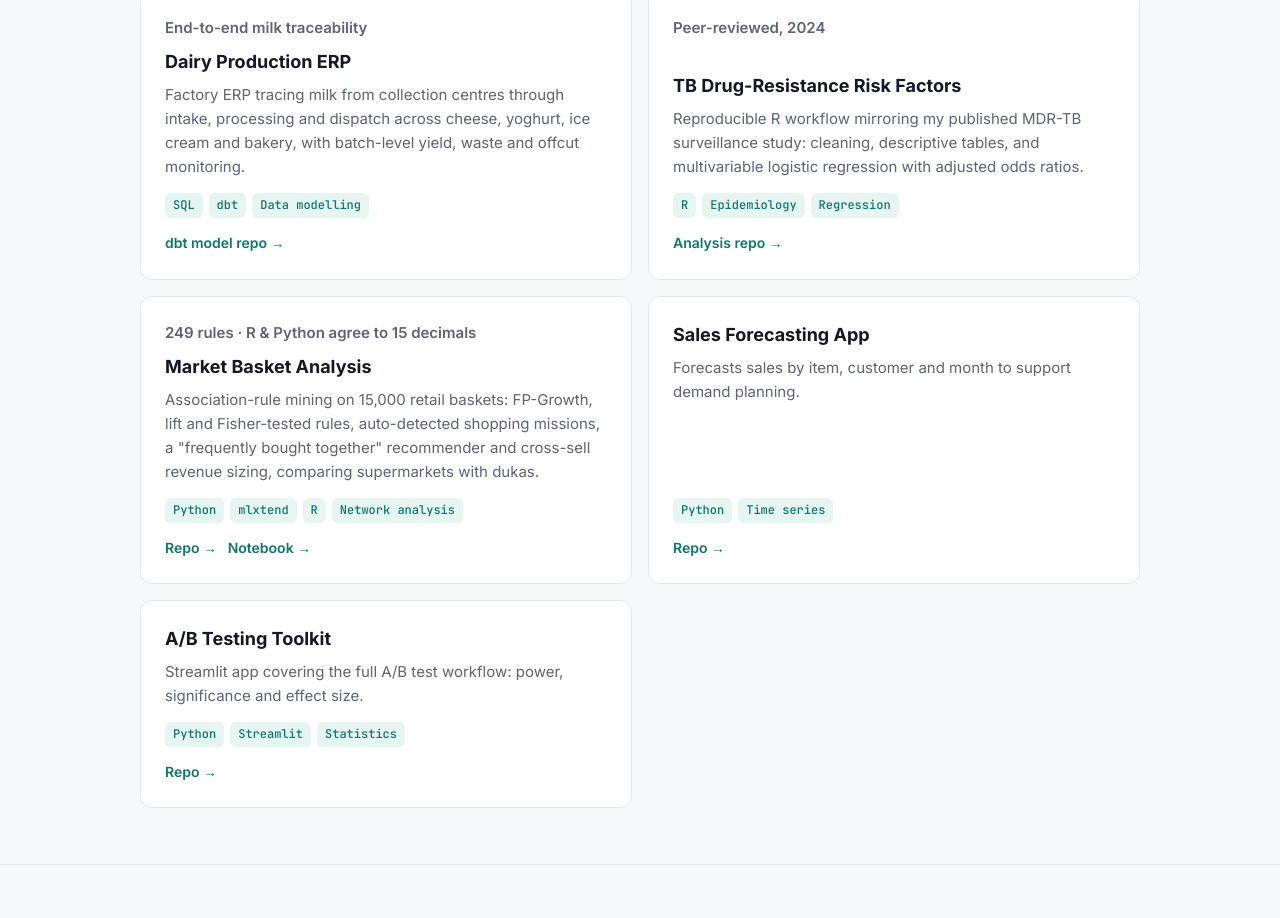
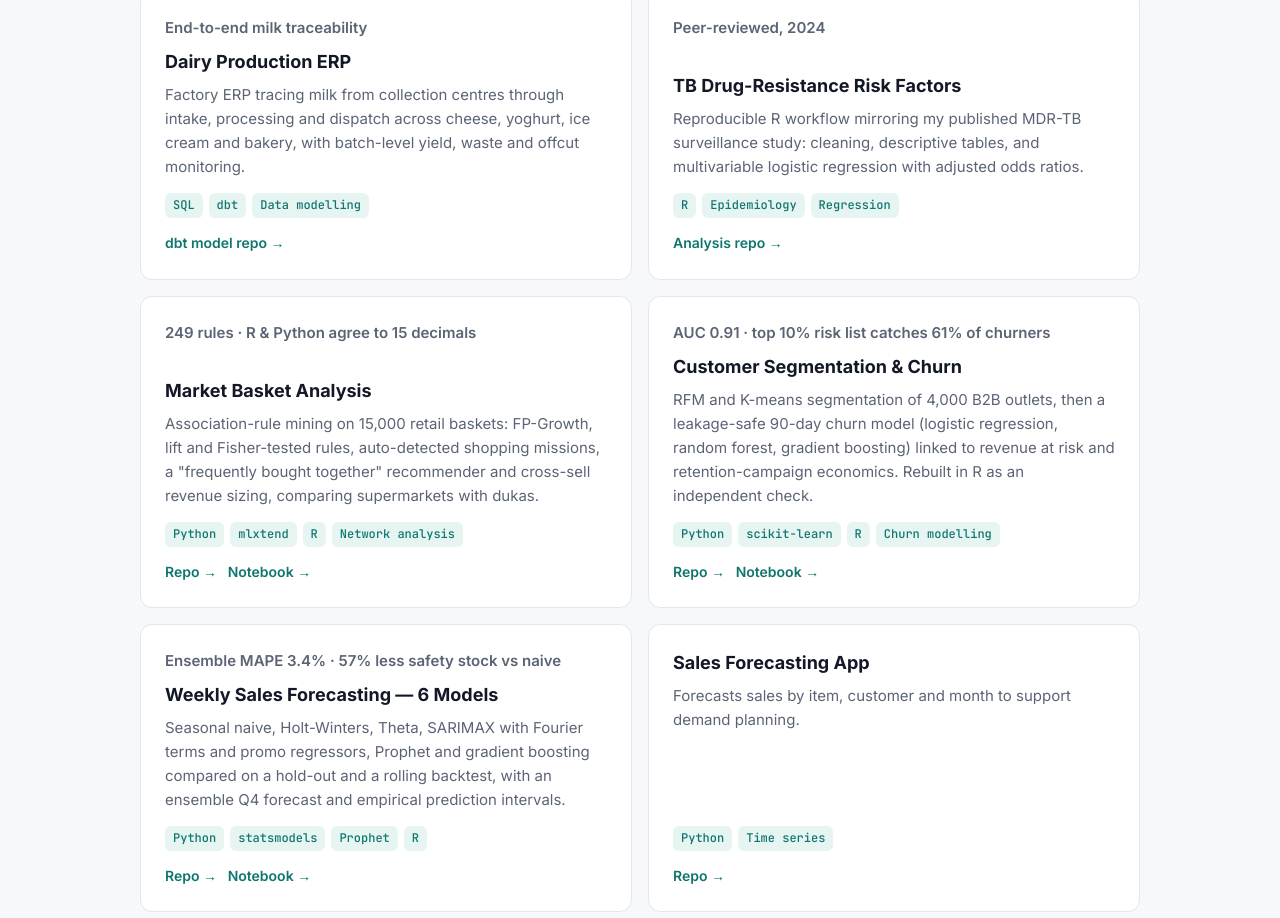
Before and after one commit to OKUMUKOKUMU/OKUMUKOKUMU.github.io, a plain HTML site: page index.html in a window 1280 px wide. Shown: the part 1461-2379 px from the top of the page. Drawn offline with Linux system fonts and the light colour scheme.

Commit message:
Add files via upload

```diff
--- a/index.html
+++ b/index.html
@@ -122,6 +122,16 @@ footer{padding:30px 0;color:var(--muted);font-size:13px;text-align:center}
       <p>Association-rule mining on 15,000 retail baskets: FP-Growth, lift and Fisher-tested rules, auto-detected shopping missions, a "frequently bought together" recommender and cross-sell revenue sizing, comparing supermarkets with dukas.</p>
       <div class="tags"><span class="tag">Python</span><span class="tag">mlxtend</span><span class="tag">R</span><span class="tag">Network analysis</span></div>
       <div class="links"><a href="https://github.com/OKUMUKOKUMU/market-basket-analysis">Repo →</a> &nbsp; <a href="https://github.com/OKUMUKOKUMU/market-basket-analysis/blob/main/python/market_basket_analysis.ipynb">Notebook →</a></div></div>
+    <div class="card"><p class="impact">AUC 0.91 · top 10% risk list catches 61% of churners</p>
+      <h3>Customer Segmentation &amp; Churn</h3>
+      <p>RFM and K-means segmentation of 4,000 B2B outlets, then a leakage-safe 90-day churn model (logistic regression, random forest, gradient boosting) linked to revenue at risk and retention-campaign economics. Rebuilt in R as an independent check.</p>
+      <div class="tags"><span class="tag">Python</span><span class="tag">scikit-learn</span><span class="tag">R</span><span class="tag">Churn modelling</span></div>
+      <div class="links"><a href="https://github.com/OKUMUKOKUMU/customer-segmentation-churn">Repo →</a> &nbsp; <a href="https://github.com/OKUMUKOKUMU/customer-segmentation-churn/blob/main/python/segmentation_and_churn.ipynb">Notebook →</a></div></div>
+    <div class="card"><p class="impact">Ensemble MAPE 3.4% · 57% less safety stock vs naive</p>
+      <h3>Weekly Sales Forecasting — 6 Models</h3>
+      <p>Seasonal naive, Holt-Winters, Theta, SARIMAX with Fourier terms and promo regressors, Prophet and gradient boosting compared on a hold-out and a rolling backtest, with an ensemble Q4 forecast and empirical prediction intervals.</p>
+      <div class="tags"><span class="tag">Python</span><span class="tag">statsmodels</span><span class="tag">Prophet</span><span class="tag">R</span></div>
+      <div class="links"><a href="https://github.com/OKUMUKOKUMU/sales-forecasting-time-series">Repo →</a> &nbsp; <a href="https://github.com/OKUMUKOKUMU/sales-forecasting-time-series/blob/main/python/sales_forecasting.ipynb">Notebook →</a></div></div>
     <div class="card"><h3>Sales Forecasting App</h3>
       <p>Forecasts sales by item, customer and month to support demand planning.</p>
       <div class="tags"><span class="tag">Python</span><span class="tag">Time series</span></div>
```
